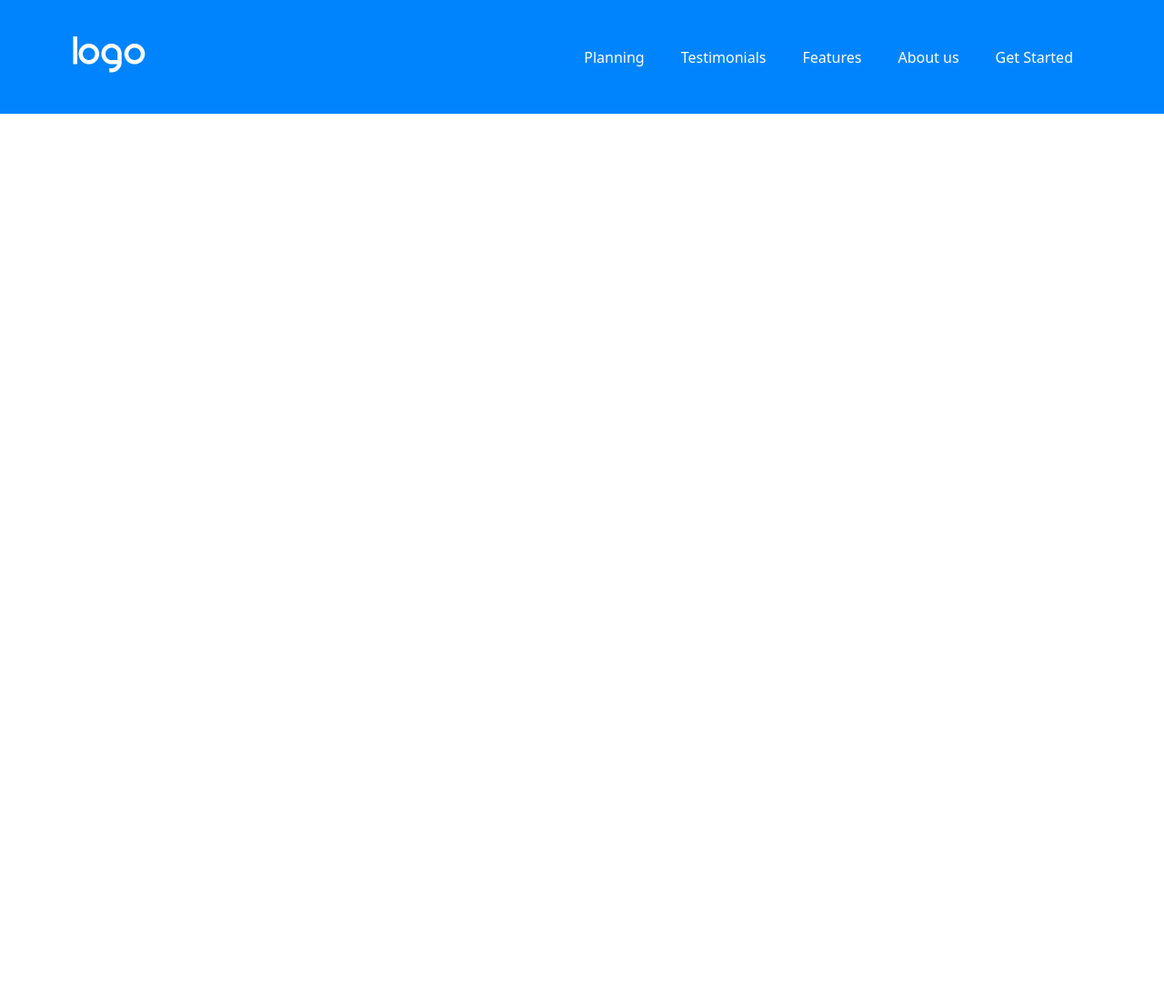
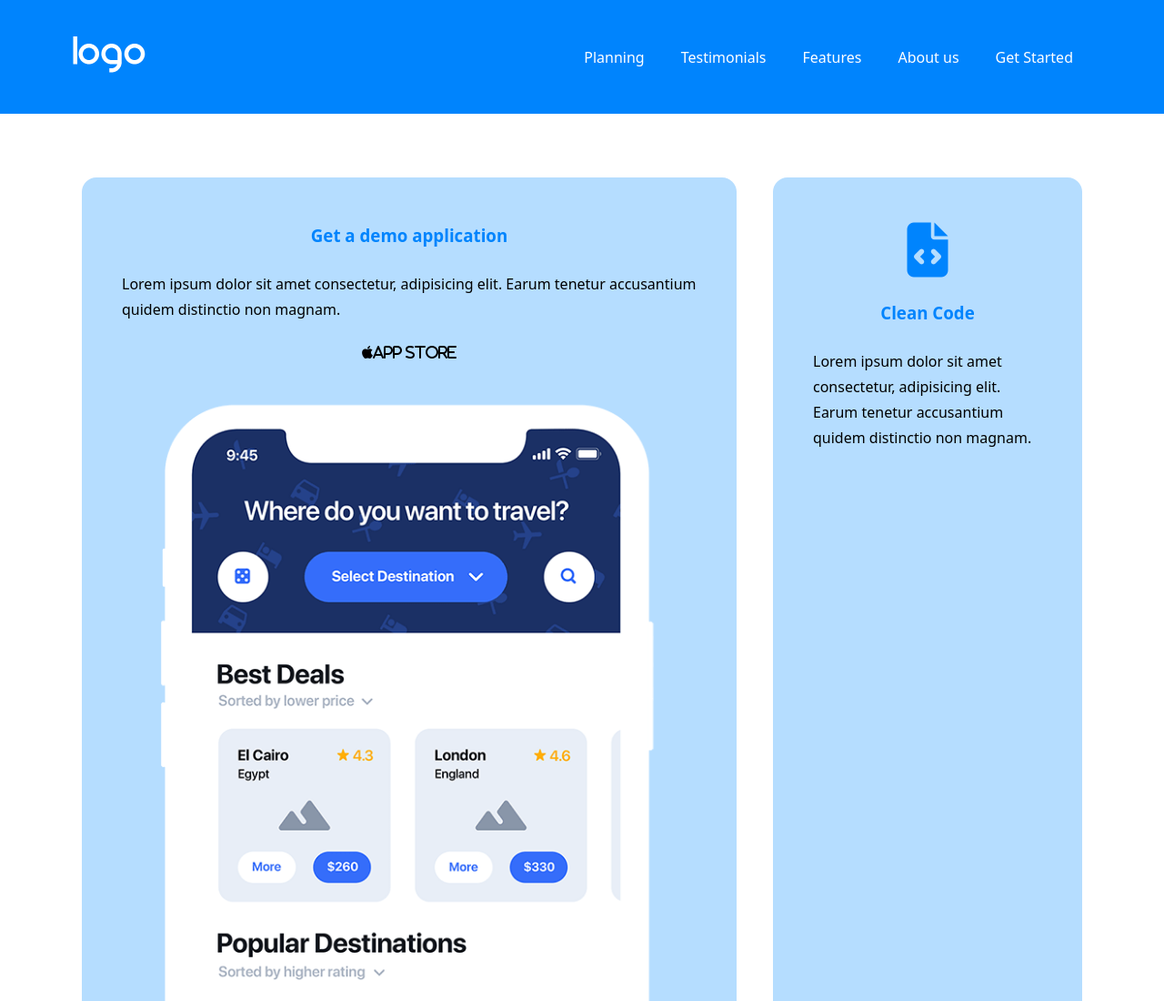
Before and after one commit to TuriniMattia/htmlcss-responsive-layout, a plain HTML site: page index.html in a window 1280 px wide. Shown: the top 1100 px of the page at 91% size. Before the commit the page ends 800 px from the top, so only its background shows below. Drawn offline with Linux system fonts and the light colour scheme.

Commit message:
[add]2nd-commit

```diff
--- a/index.html
+++ b/index.html
@@ -33,6 +33,61 @@
 
     </header>
     <main>
+        <section class="hero">
+                <div class="container">
+                    <div class="row">
+                        <div class="col-12 col-md-8">
+                            <div class="card feature-card">
+                                <div class="card-body">
+                                    <h3 class="feature-title">Get a demo application</h3>
+                                    <p>Lorem ipsum dolor sit amet consectetur, adipisicing elit. Earum tenetur accusantium quidem distinctio non magnam.</p>
+                                    <i class="fa-brands fa-apple">App Store</i>
+                                </div>
+                                <div class="card-header">
+                                    <img src="img/phone.png  " alt="">
+                                </div>
+
+                            </div>
+                        </div>
+                        <div class="col-12 col-md-4">
+                            <div class="card feature-card">
+                                <div class="card-body">
+                                    <i class="fa-solid fa-file-code"></i>
+                                    <h3 class="feature-title">Clean Code</h3>
+                                    <p>Lorem ipsum dolor sit amet consectetur, adipisicing elit. Earum tenetur accusantium quidem distinctio non magnam.</p>
+                                </div>
+                            </div>
+                        </div>
+                        <div class="col-12 col-md-4">
+                            <div class="card feature-card"><div class="card-body">
+                                <i class="fa-solid fa-compass-drafting"></i>
+                                <h3 class="feature-title">Web designe</h3>
+                                <p>Lorem ipsum dolor sit amet consectetur, adipisicing elit. Earum tenetur accusantium quidem distinctio non magnam.</p>
+                            </div>
+                        </div>
+                        </div>
+                        <div class="col-12 col-md-4">
+                            <div class="card feature-card">
+                                <div class="card-body">
+                                    <i class="fa-solid fa-laptop-code"></i>
+                                    <h3 class="feature-title">Developement</h3>
+                                    <p>Lorem ipsum dolor sit amet consectetur, adipisicing elit. Earum tenetur accusantium quidem distinctio non magnam.</p>
+                                </div>
+                            </div>
+                        </div>
+                        <div class="col-12 col-md-4">
+                            <div class="card feature-card">
+                                <div class="card-body">
+                                    <i class="fa-solid fa-bullhorn"></i>
+                                    <h3 class="feature-title">Branding</h3>
+                                    <p>Lorem ipsum dolor sit amet consectetur, adipisicing elit. Earum tenetur accusantium quidem distinctio non magnam.</p>
+                                </div>
+                            </div>
+                        </div>
+
+                    </div>
+                </div>
+        </section>
 
     </main>
     <footer>
--- a/style.css
+++ b/style.css
@@ -32,13 +32,15 @@ body{
 .row{
     display: flex;
     flex-wrap: wrap;
+    row-gap: 30px;
 }
 .row > * {
     padding: 0 20px;
+
 }
 
 .col-12 {
-    width: calc(12 * 100 / 12);
+    width:calc(12 * 100% / 12);
 }
 
 /* HEADER */
@@ -72,6 +74,62 @@ body{
 
 
 
+
+
+
+/* hero */
+
+.feature-card {
+    background-color:rgba(181, 221, 255, 1) ;
+    padding: 20px;
+    border-radius: 16px;
+}
+[class^="col-"] > .card {
+    height: 100%;
+}
+
+.fa-solid{
+    font-size: 60px;
+    color: rgba(0, 132, 253, 1) ;
+}
+
+.card-body > h3 {
+    color: rgba(0, 132, 253, 1) ;
+}
+
+
+.hero {
+    padding: 50px;
+}
+.feature-card .card-body {
+    display: flex ;
+    flex-direction: column;
+    gap: 25px;
+    align-items: center;
+    padding: 30px 24px;
+}
+.feature-card .card-body {
+    line-height: 1.75em;
+    font-size: 16px;
+}
+.feature-card.card-landscape{
+    display: flex;
+}
+.feature-card.card-landscape .card-body{
+    text-align: left;
+    align-items: flex-start;
+}
+.feature-card .card-header {
+    dis
+    margin: 0 auto;
+}
+
+
+
+
+
+/* media-query */
+
 @media(min-width:992px) {
     .main-menu{
         display: flex;
@@ -80,3 +138,20 @@ body{
         display: none;
     }
 }
+@media(min-width:768px) {
+    .col-md-4 {
+        width: calc(4 * 100% / 12);
+
+
+    }
+    .col-md-8 {
+        width: calc(8 * 100% / 12);
+
+    }
+}
+
+@media (min-width 932px) {
+    .feature-card.card-landscape >*{
+        width: 50%;
+    }
+}
```
